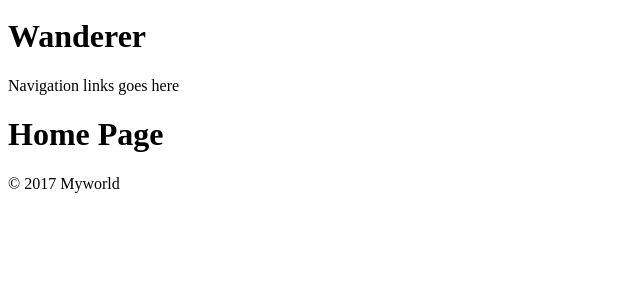
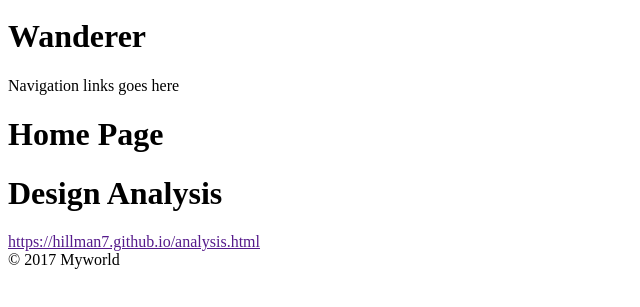
Before and after one commit to paengj1997/paengj1997.github.io, a plain HTML site: page index.html in a window 1280 px wide. Shown: the part 63-370 px from the top of the page, without its empty margins (0-640 px from the left). Drawn offline with Linux system fonts and the light colour scheme.

Commit message:
Design Analysis

```diff
--- a/index.html
+++ b/index.html
@@ -19,6 +19,9 @@
 
        <main>
            <h1> Home Page</h1>
+           <h1> Design Analysis </h1>
+           <a href="">
+https://hillman7.github.io/analysis.html </a>
         </main>
         <footer>
         &copy; 2017 Myworld
```
